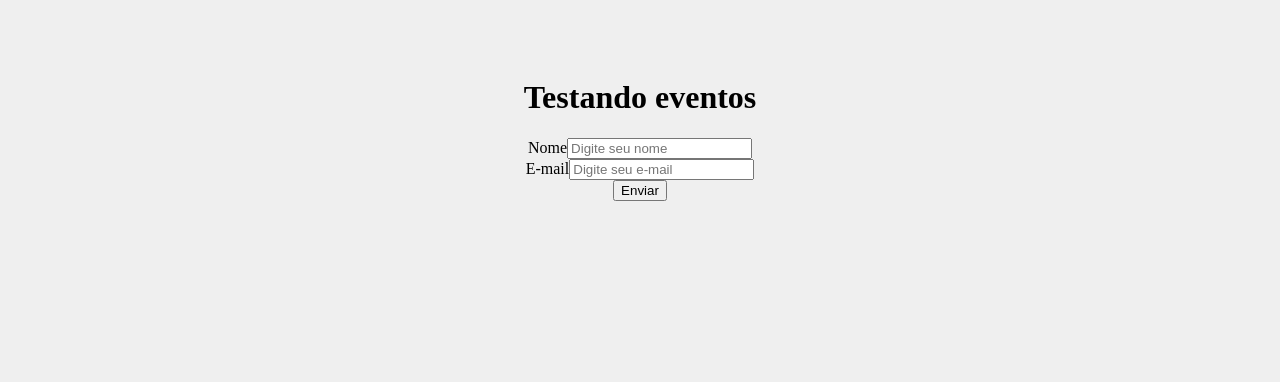
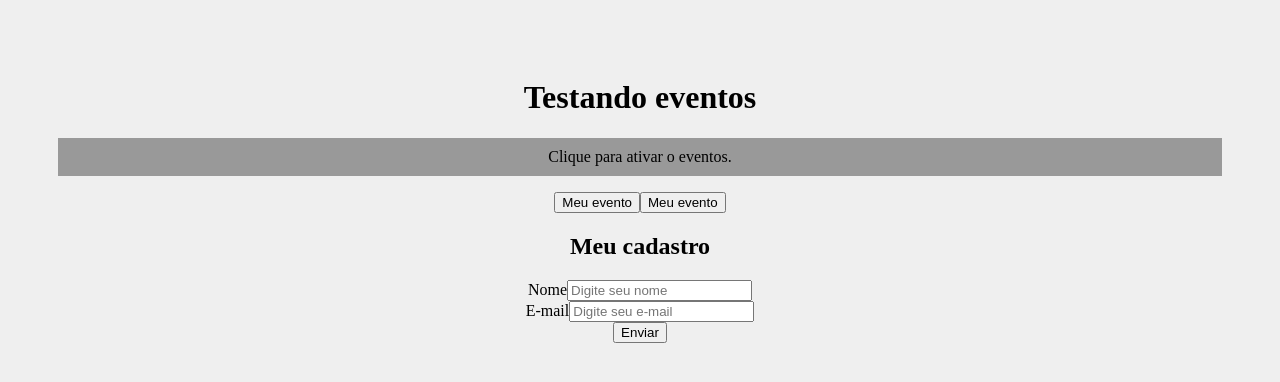
Before and after one commit to maxrodrigues/aula-reactjs-youtube, a React (Create React App) app: page / in a window 1280 px wide. Shown: the top 382 px of the page. Built offline with nearby package versions, Linux system fonts and the light colour scheme.

Commit message:
learning more about events and props

```diff
--- a/src/App.js
+++ b/src/App.js
@@ -1,10 +1,12 @@
 import "./App.css";
 import Form from "./components/Form";
+import Eventos from "./components/Eventos";
 
 function App() {
     return (
         <div className="App">
             <h1>Testando eventos</h1>
+            <Eventos />
             <Form />
         </div>
     );
--- a/src/components/Eventos.js
+++ b/src/components/Eventos.js
@@ -1,11 +1,19 @@
-function Eventos({ numero }) {
+import Button from "./evento/Button";
+
+function Eventos() {
     function meuEvento() {
-        console.log(`Opa fui ativado ${numero}`);
+        console.log(`Ativando primeiro evento`);
     }
+
+    function segundoEvento() {
+        console.log(`Ativando segundo evento`);
+    }
+
     return (
         <div>
             <p>Clique para ativar o eventos.</p>
-            <button onClick={meuEvento}>Ativar!!!</button>
+            <Button text="Meu evento" event={meuEvento} />
+            <Button text="Meu evento" event={segundoEvento} />
         </div>
     );
 }
--- a/src/components/Form.js
+++ b/src/components/Form.js
@@ -12,6 +12,7 @@ function Form() {
 
     return (
         <div>
+            <h2>Meu cadastro</h2>
             <form onSubmit={cadastrarUsuario}>
                 <div>
                     <label htmlFor="nome">Nome</label>
--- /dev/null
+++ b/src/components/evento/Button.js
@@ -0,0 +1,5 @@
+function Button(props) {
+    return <button onClick={props.event}>{props.text}</button>;
+}
+
+export default Button;
```
